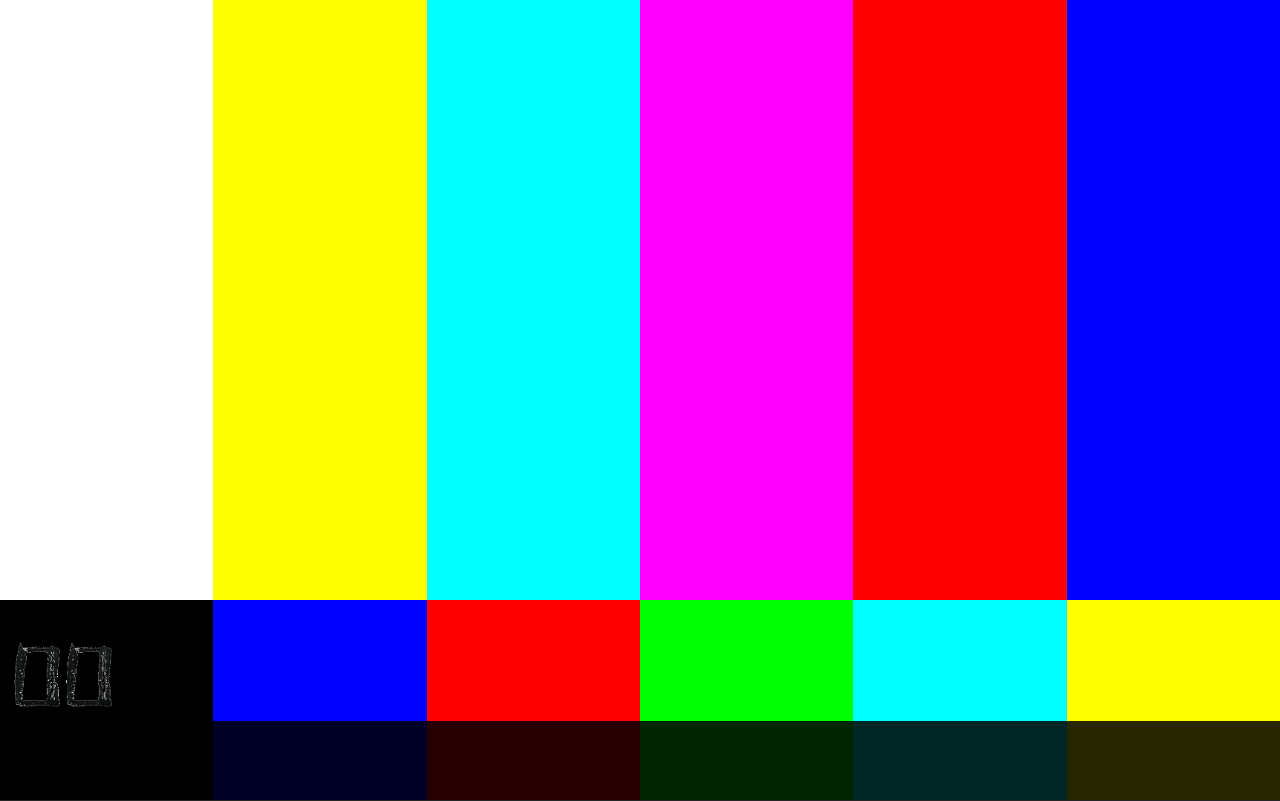
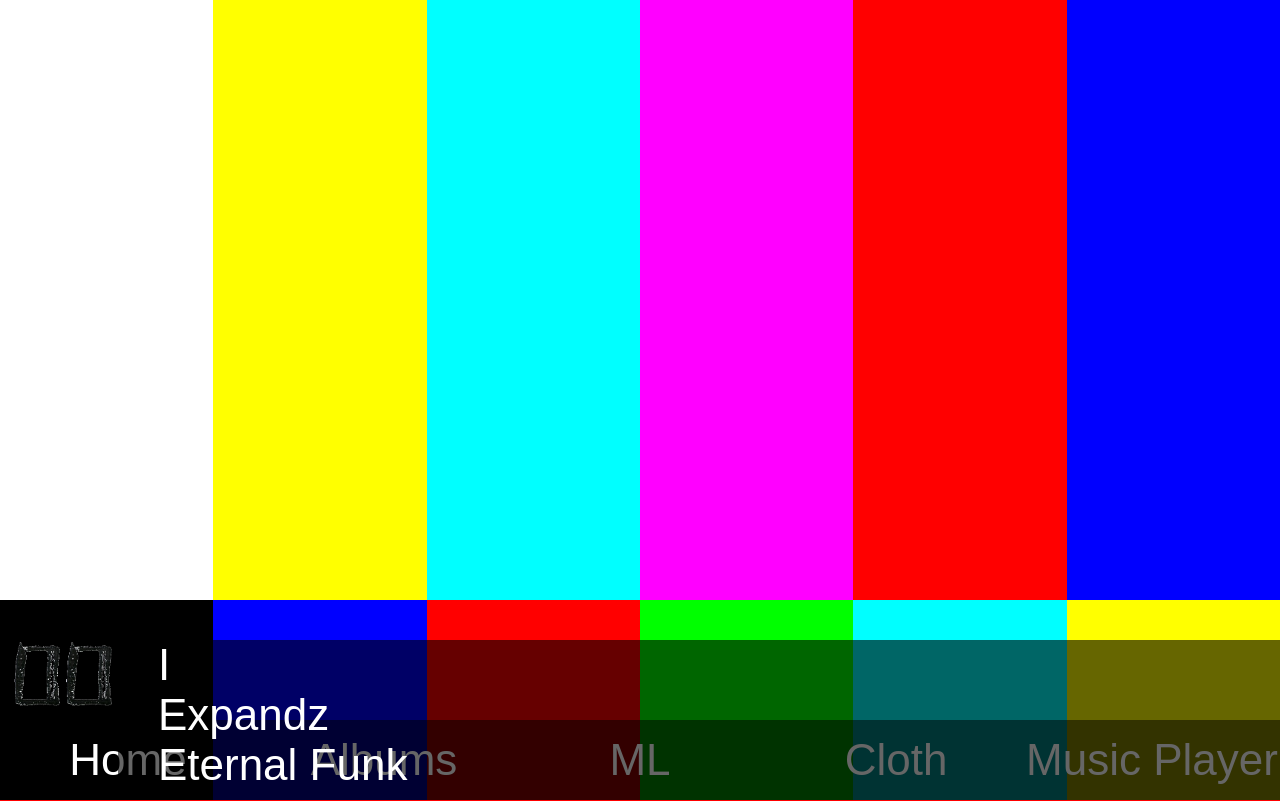
Before and after one commit to seflo/tlove, a PHP site: page / in a window 1280 px wide; the page is wider, and only the part inside the window is pictured. Run offline with PHP 8.4, Linux system fonts and the light colour scheme.

Commit message:
1st draft of bottom menu
lower menu tested and working, album submenu must be redesigned to fit
correctly on screen.

```diff
--- a/css/test.css
+++ b/css/test.css
@@ -6,7 +6,10 @@ html::-mozilla-scrollbar {
 	display: none;
 }
 
-html {
+html, body, div, ul, li {
+	margin: 0;
+	padding: 0;
+	border: none;
 }
 
 body {
@@ -14,26 +17,49 @@ body {
 	position: absolute;
 	width: 100%;
 	height: 100%;
-	padding: 0;
-	margin: 0;
-	border: 0;
+	font-family: sans-serif;
+	font-size: 5.5vmin;
+	color: white;
 }
 
 body > div {
 	width: 100%;
-	height: 100%;
+	height: 100.001%;
 	position: absolute;
-	margin: 0;
-	padding: 0;
+}
+
+ul {
+	list-style-type: none;
+}
+
+li {
+	display: inline-block;
+}
+
+a {
+	text-decoration: none;
+}
+
+a, a:visited, a:hover, a:active {
+	color: inherit;
+}
+
+a:hover {
+	cursor: pointer;
 }
 
 .imgResponsive {
 	display: block;
 	height: auto;
-	max-width: 100%;
+}
+
+.center {
+	margin-left: auto;
+	margin-right: auto;
 }
 
 .button {
+	cursor: hand;
 	cursor: pointer;
 }
 
@@ -48,25 +74,85 @@ body > div {
 
 #nav {
 	z-index: 3;
-	bottom: -1px;
+	bottom: 0;
 	height: 20%;
 }
-
-#nav .button {
-	background-color: transparent;
+#nav > div {
 	height: 50%;
+	width: 100%;
 }
 
-#nav .button img {
+#nav .container {
+	background-color: transparent;
+}
+
+#nav .container > div {
+	height: 100%;
+	white-space: nowrap;
+	overflow: hidden;
+}
+
+#nav .toggle {
+	float: left;
+}
+
+#nav .toggle img {
 	height: 100%;
 }
 
-#nav .bar {
-	background-color: black;
-	opacity: 0.85;
-	height: 50%;
+/* Secondary Album Menu */
+#albumMenu {
+	background-color: rgba(0,0,0,0.6);
+	position: absolute;
+
 }
 
+#albumMenu li {
+	width: 100%;
+}
+
+#albumMenu span {
+	padding: 0px 5vmin 0;
+}
+
+/* Horizontal Menu Shit */
+.menu {
+	height: 100%;
+	width: 100%;
+	background-color: rgba(0,0,0,0.5);
+}
+
+.menu li {
+	float: left;
+	overflow: hidden;
+}
+
+.menu li a {
+	display: block;
+	height: 100%;
+	width: 100%;
+}
+
+.menu li div {
+	display: table;
+	height: 100%;
+	width: 100%;
+}
+
+.menu li div span {
+	vertical-align: middle;
+	display: table-cell;
+	text-overflow: ellipsis;
+}
+
+#mainMenu li {
+	height: 100%;
+	width: 20%;
+	text-align: center;
+}
+
+/* Vertical Menu Shit */
+/* */
 #main {
 	z-index: 2;
 }
--- a/index.php
+++ b/index.php
@@ -1,7 +1,7 @@
 <!DOCTYPE html>
 <html>
 <head>
-	<title>Temporal Love Home</title>
+	<title>Home</title>
 	<meta name="viewport" content="width=device-width, initial-scale=1.0, minimum-scale=1.0, maximum-scale=1.0, minimal-ui">
 	<meta name="description" content="The Official Page of the Temporal Love">
 	<meta name="application-name" content="">
@@ -17,10 +17,26 @@
 	<div id="anim">
 	</div>
 	<div id="nav">
-		<div class="button toggle">
-      		<img src="img/pause.png" class="imgResponsive">
+		<div class="container">
+			<div class="button toggle">
+	      		<img src="img/pause.png" class="imgResponsive">
+			</div>
+			<div>
+				<div><ul id="albumMenu" class="menu">
+					<li><a href="I" title="I" class="page"><div><span>I<img class="imgResponsive"></span></div></a></li>
+					<li><a href="Expandz" title="Expandz" class="page"><div><span>Expandz<img class="imgResponsive"></span></div></a></li>
+					<li><a href="EternalFunk" title="Eternal Funk" class="page"><div><span>Eternal Funk<img class="imgResponsive"></span></div></a></li>
+				</ul></div>
+			</div>
 		</div>
-		<div class="bar">
+		<div>
+			<ul id="mainMenu" class="menu center">
+				<li><a href="." title="Home" class="page"><div><span>Home</span></div></a></li>
+				<li id="album" class="button"><div><span>Albums</span></div></li>
+				<li id="ml" class="button"><div><span>ML</div></li>
+				<li id="clothing" class="button"><div><span>Cloth</span></div></li>
+				<li><div><span>Music Player</span></div></li>
+			</ul>
 		</div>
 	</div>
 	<div id="main">
```
